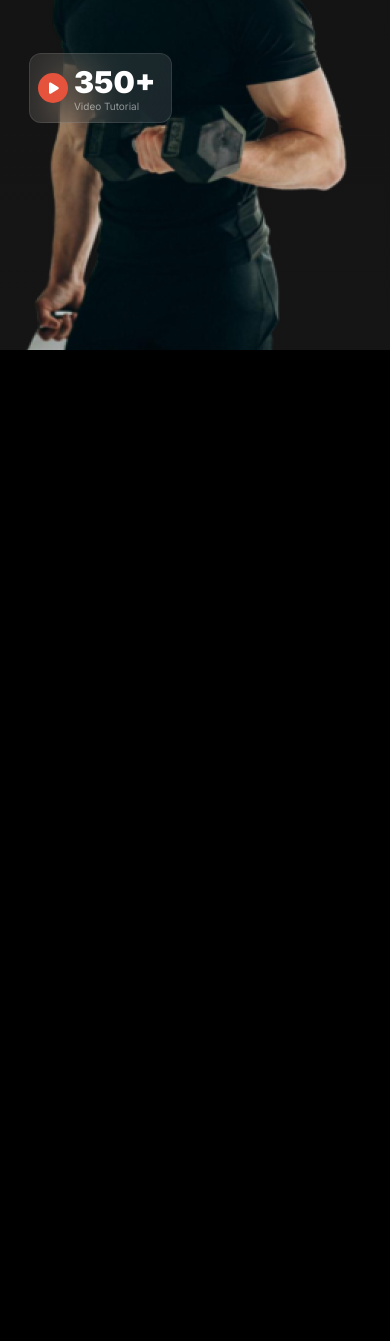
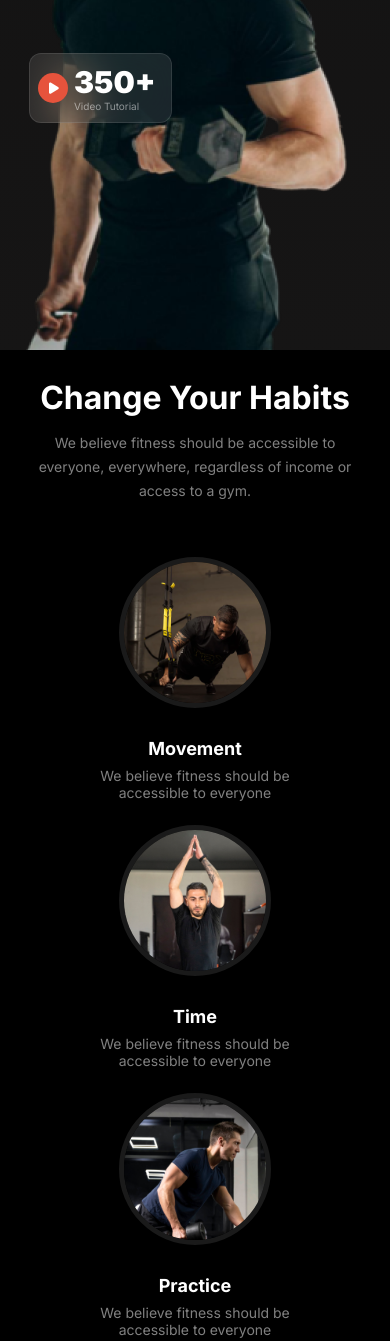
Before and after one commit to Afroza79/assignments-2, a plain HTML site: page index.html in a window 390 px wide. Shown: the part 729-2070 px from the top of the page. Before the commit the page ends 1083 px from the top, so only its background shows below. Drawn offline with Linux system fonts and the light colour scheme; a web font is replaced by a local one.

Commit message:
added change your habits with responsive section

```diff
--- a/index.html
+++ b/index.html
@@ -58,7 +58,35 @@
          </section>
     </header>
     <main>
-
+      <!-- Change your habit -->
+      <section id="change-habit">
+        <div class="change-habit">
+            <h1>Change Your Habits</h1>
+            <p class="main-head-conent">We believe fitness should be accessible to everyone, everywhere, regardless of income or access to a gym.</p>
+            <div class="four-cards">
+                <div class="card">
+                    <img src="./images/image3.png" alt="habit-movement">
+                    <h3>Movement</h3>
+                    <p>We believe fitness should be accessible to everyone</p>
+                </div>
+                <div class="card">
+                    <img src="./images/image2.png" alt="habit-movement">
+                    <h3>Time</h3>
+                    <p>We believe fitness should be accessible to everyone</p>
+                </div>
+                <div class="card">
+                    <img src="./images/image4.png" alt="habit-movement">
+                    <h3>Practice</h3>
+                    <p>We believe fitness should be accessible to everyone</p>
+                </div>
+                <div class="card">
+                    <img src="./images/image5.png" alt="habit-movement">
+                    <h3>Weight Loss</h3>
+                    <p>We believe fitness should be accessible to everyone</p>
+                </div>
+            </div>
+        </div>
+     </section>
     </main>
     <footer></footer>
 </body>
--- a/style.css
+++ b/style.css
@@ -163,6 +163,50 @@ header {
   transform: translate(4%, 49%);
   font-size: 15px;
 }
+/* Change your habit */
+#change-habit {
+    padding: 57px 190px 0px 190px;
+    margin-bottom: 25px;
+  }
+  .change-habit h1 {
+    font-size: 48px;
+    line-height: 120%;
+    text-align: center;
+    color: rgb(255, 255, 255);
+    margin-bottom: 14px;
+  }
+  .change-habit .main-head-conent {
+    font-size: 14px;
+    line-height: 24px;
+    text-align: center;
+    color: rgba(255, 255, 255, 0.5);
+    width: 47%;
+    margin: auto;
+    margin-bottom: 54px;
+  }
+  .four-cards {
+    display: flex;
+    justify-content: center;
+    align-items: center;
+    gap: 24px;
+  }
+  .four-cards img {
+    width: 152px;
+    border-radius: 50%;
+    border: 5px solid rgba(255, 255, 255, 0.1);
+  }
+  .four-cards h3 {
+    font-size: 18px;
+    color: rgb(255, 255, 255);
+    text-align: center;
+    margin-top: 30px;
+  }
+  .four-cards p {
+    font-size: 14px;
+    color: rgba(255, 255, 255, 0.5);
+    text-align: center;
+    margin-top: 8px;
+  }
 
 
 /* Responsive */
@@ -232,7 +276,27 @@ header {
     width: 135px;
     height: 44px;
   }
-
+  #change-habit {
+    padding: 29px 29px 0px 29px;
+    margin-bottom: 25px;
+  }
+  .change-habit h1 {
+    font-size: 32px;
+  }
+  .change-habit .main-head-conent {
+    width: 95%;
+  }
+  .four-cards {
+    flex-direction: column;
+  }
+  .card {
+    display: flex;
+    flex-direction: column;
+    align-items: center;
+  }
+  .four-cards p {
+    width: 65%;
+  }
 
 }
 
@@ -252,5 +316,8 @@ header {
   .up {
     width: 166px;
   }
+  #change-habit {
+    padding: 57px 44px 0px 44px;
+  }
 
 }
```
